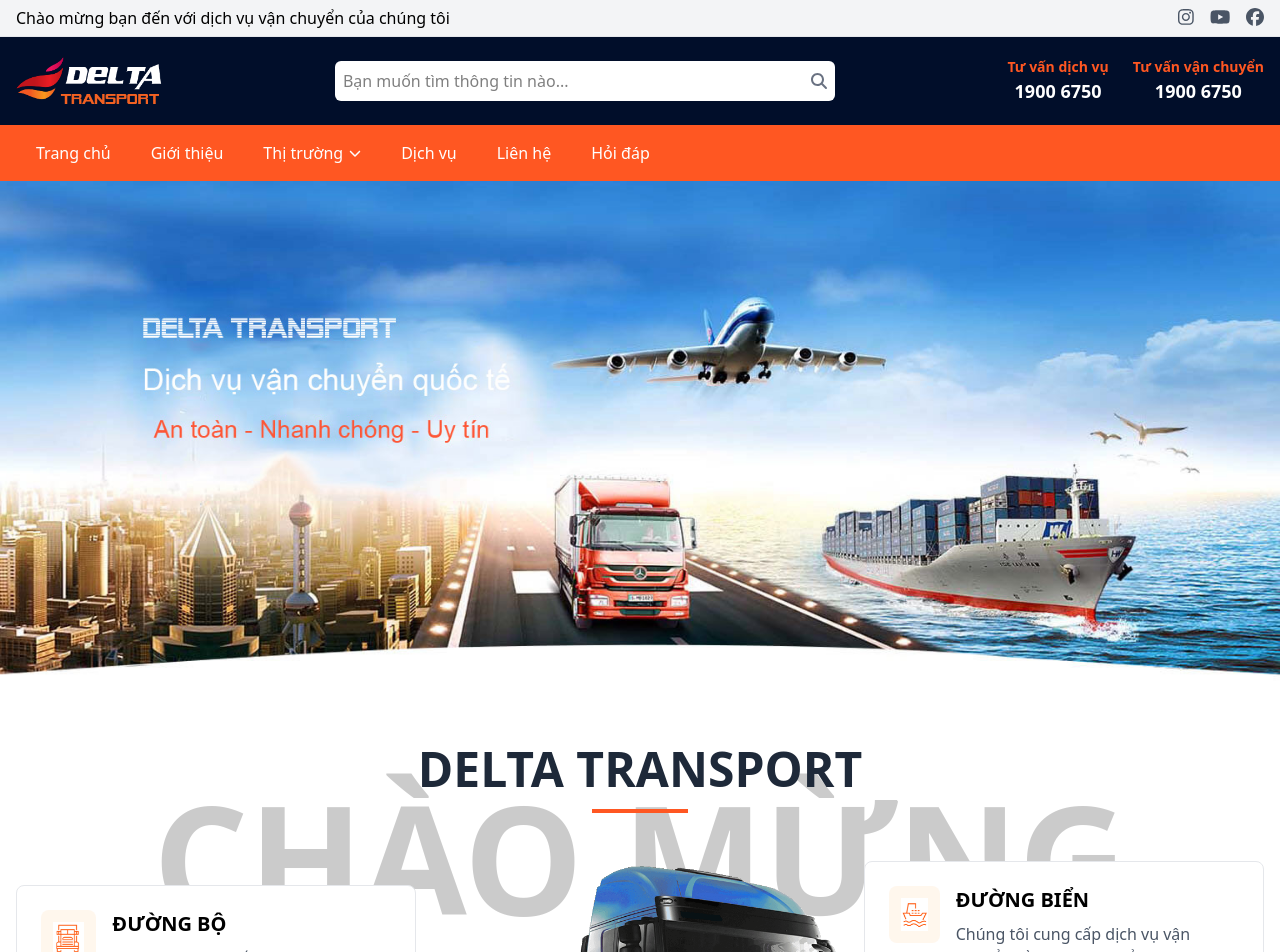
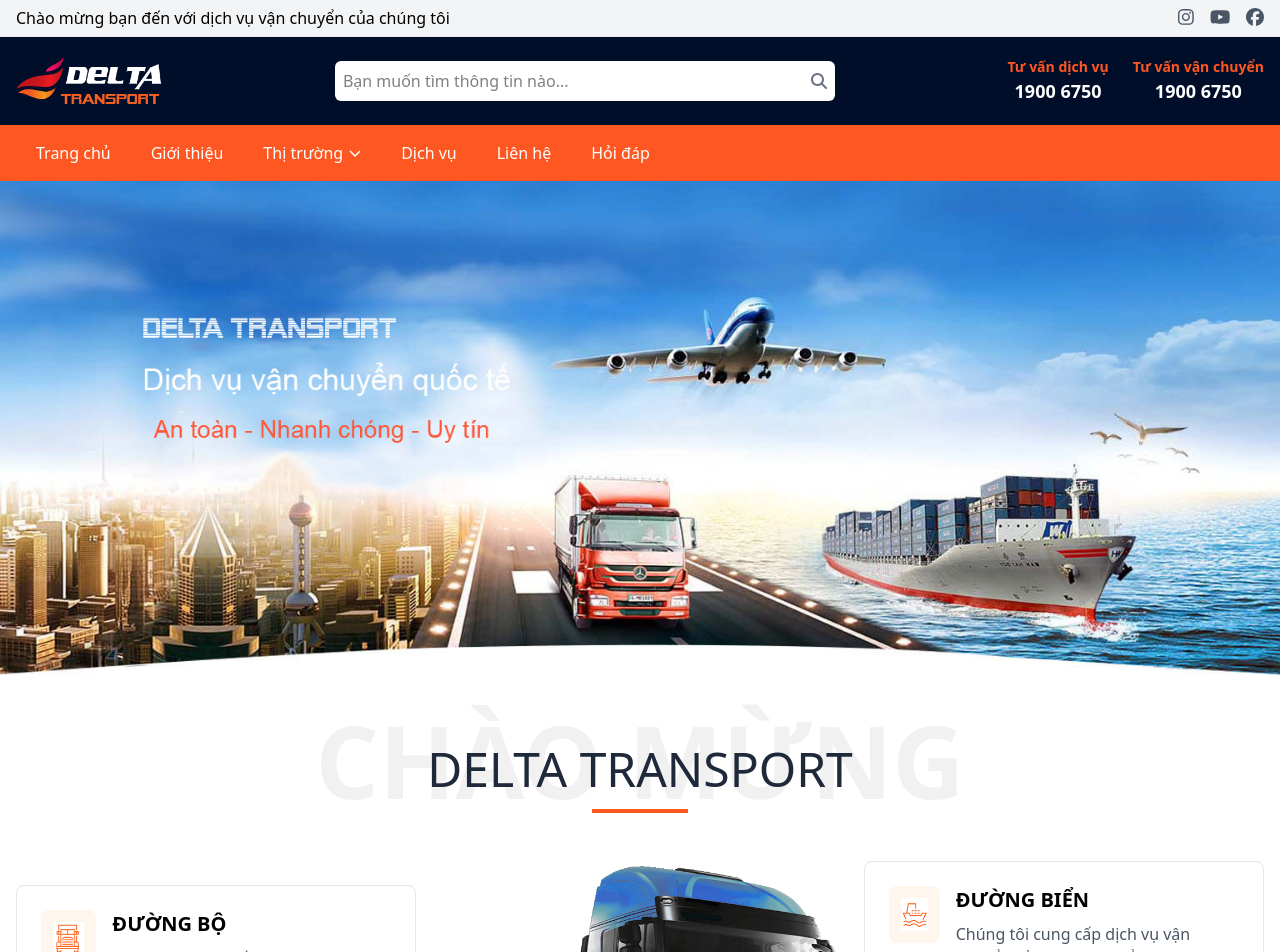
Before and after one commit to Kien-thuc03/Delta-Transport, a React (Vite) app: page / in a window 1280 px wide. Shown: the top 952 px of the page. Built offline with nearby package versions, Linux system fonts and the light colour scheme.

Commit message:
Update Home component styling: adjust heading font weight, modify background text opacity, and reposition elements for improved layout.

```diff
--- a/src/views/Home.tsx
+++ b/src/views/Home.tsx
@@ -24,9 +24,11 @@
       <section className="py-16">
         <div className="container mx-auto px-4">
           <div className="text-center mb-12 relative">
-            <h2 className="text-5xl font-bold text-gray-800 mb-2 z-10 relative">DELTA TRANSPORT</h2>
-            <div className="w-24 h-1 bg-[#ff5722] mx-auto mt-4 mb-6"></div>
-            <div className="absolute top-0 left-0 right-0 text-[150px] font-bold text-black opacity-20 -z-10 text-center select-none">CHÀO MỪNG</div>
+            <div className="relative z-10">
+              <h2 className="text-5xl font-medium text-gray-800 mb-2">DELTA TRANSPORT</h2>
+              <div className="w-24 h-1 bg-[#ff5722] mx-auto mt-4 mb-6"></div>
+            </div>
+            <div className="absolute -top-15 left-0 right-0 text-[100px] font-bold text-black opacity-5 -z-10 text-center select-none">CHÀO MỪNG</div>
           </div>
 
           <div className="grid grid-cols-1 md:grid-cols-3 gap-6 items-center">
```
